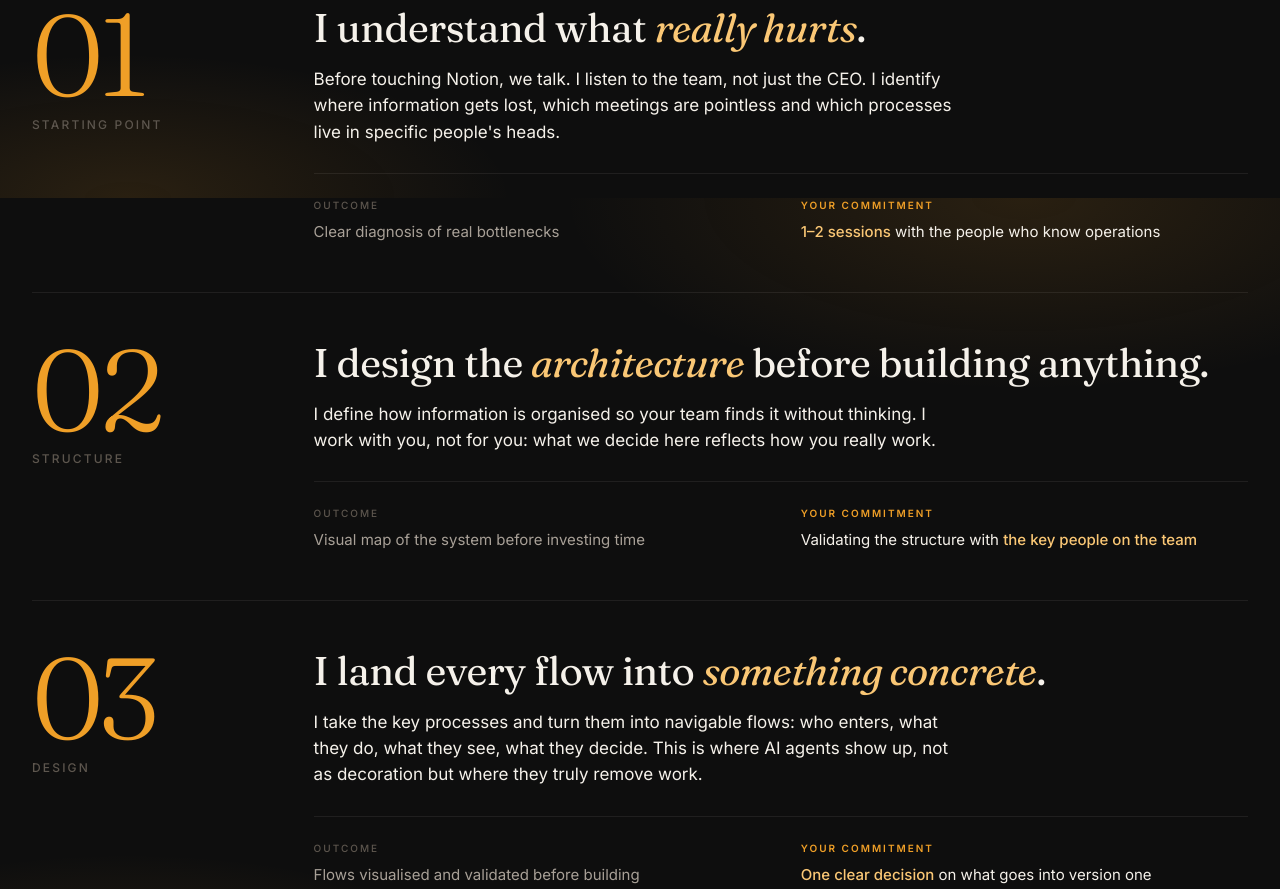
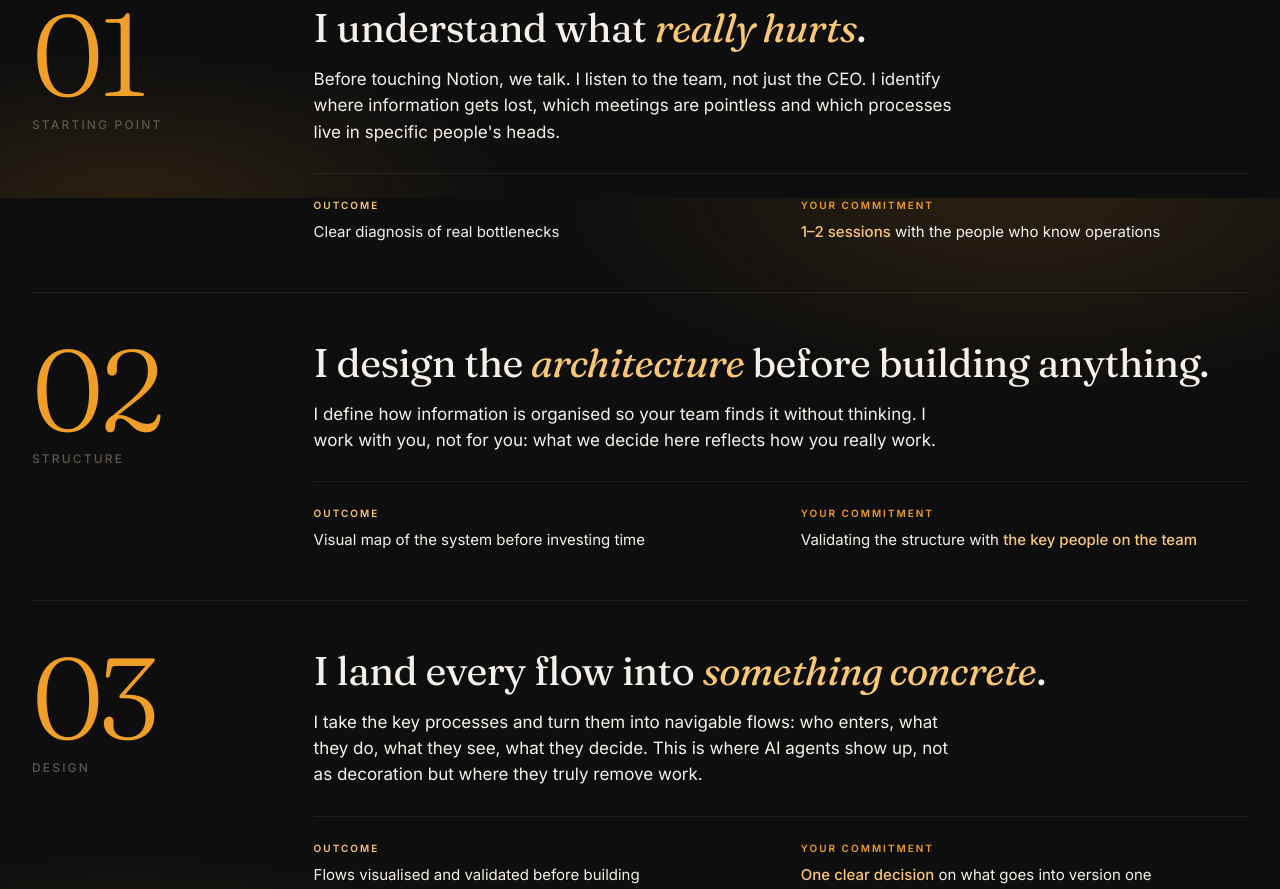
Before and after one commit to sebastian-OS/mapa-consultoria-notion, a plain HTML site: page index.html in a window 1280 px wide. Shown: the part 1402-2291 px from the top of the page. Drawn offline with Linux system fonts and the light colour scheme.

Commit message:
Add files via upload
v3.2: resultado destacado en ámbar suave

```diff
--- a/index.html
+++ b/index.html
@@ -317,9 +317,9 @@
     font-size: 10px;
     letter-spacing: 0.2em;
     text-transform: uppercase;
-    color: var(--ink-faint);
+    color: var(--amber-soft);
     margin-bottom: 8px;
-    font-weight: 500;
+    font-weight: 600;
   }
   .phase-meta .commitment-block dt {
     color: var(--amber);
@@ -331,7 +331,7 @@
   .phase-meta dd {
     font-size: 15px;
     line-height: 1.5;
-    color: var(--ink-muted);
+    color: var(--ink);
   }
   .phase-meta dd strong {
     color: var(--ink);
```
